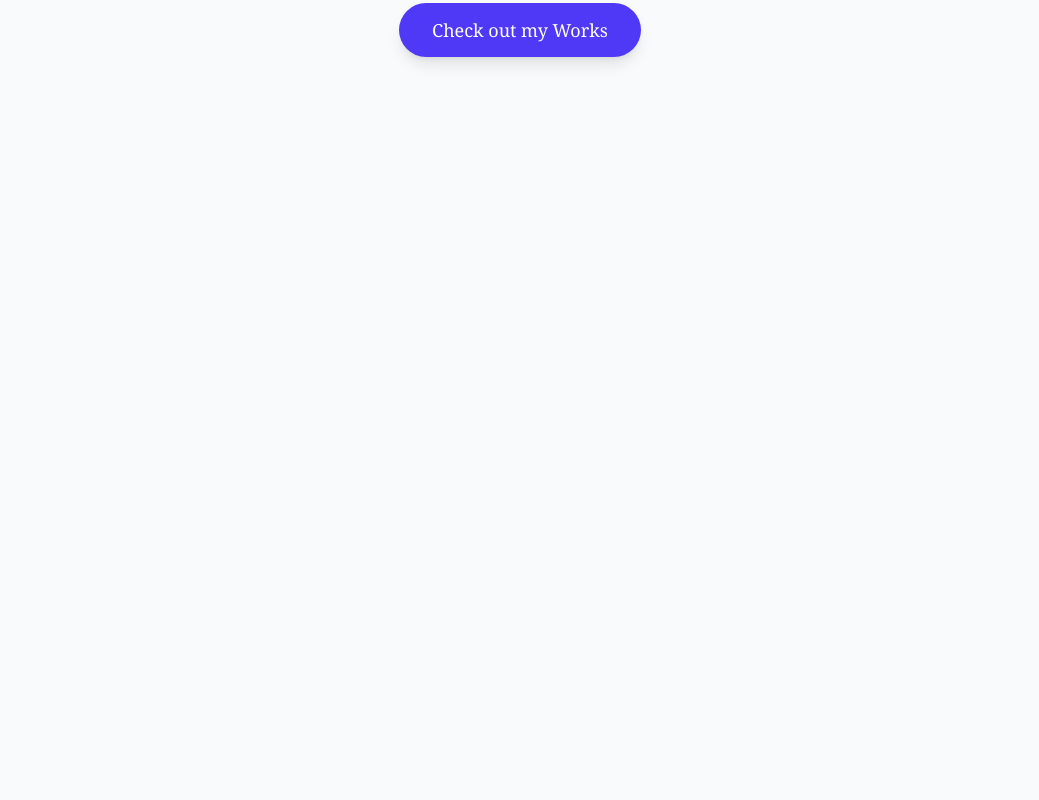
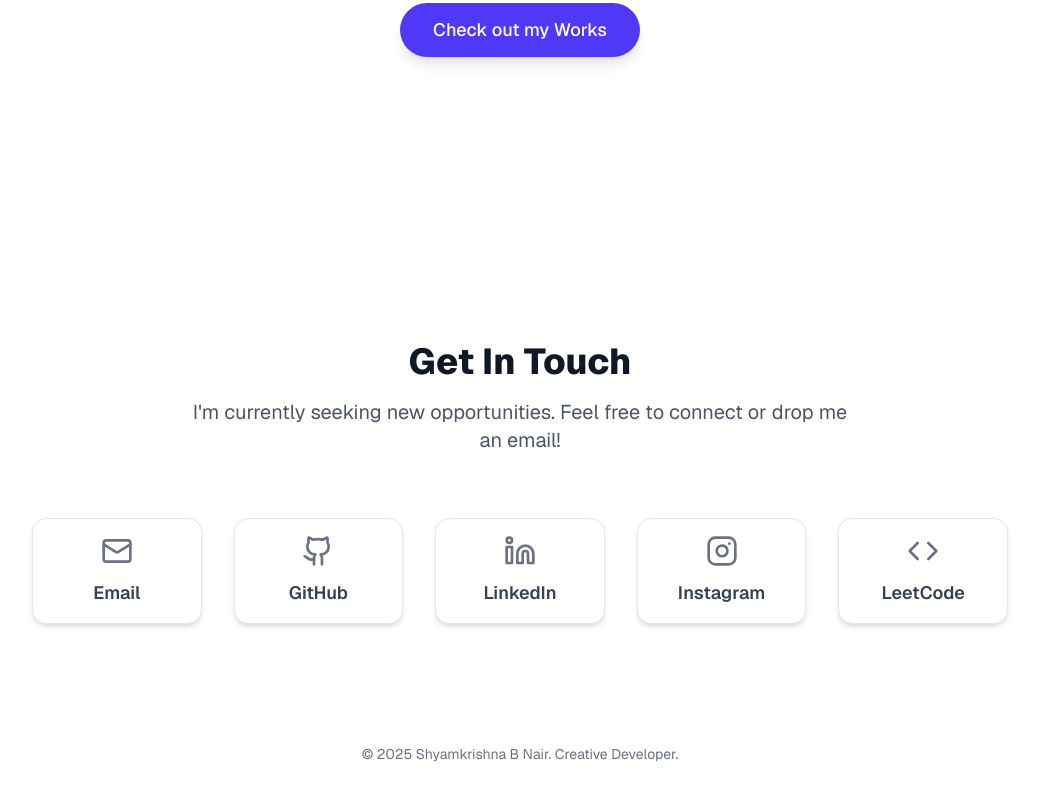
Before and after one commit to shyamkrishnabnair/Next_Portfolio, a Next.js app in the folder portfolio/: page / in a window 1280 px wide. Shown: the part 554-1354 px from the top of the page, without its empty margins (120-1159 px from the left). Built offline with nearby package versions, Linux system fonts and the light colour scheme.

Commit message:
contacts

```diff
--- /dev/null
+++ b/package.json
@@ -0,0 +1,6 @@
+{
+  "dependencies": {
+    "lucide-react": "^0.544.0",
+    "lucide-vue-next": "^0.544.0"
+  }
+}
--- a/portfolio/app/globals.css
+++ b/portfolio/app/globals.css
@@ -80,7 +80,7 @@
 
 .dark {
   --background: oklch(0.145 0 0);
-  --foreground: oklch(0.985 0 0);
+  --foreground: oklch(22.809% 0.12545 294.805);
   --card: oklch(0.205 0 0);
   --card-foreground: oklch(0.985 0 0);
   --popover: oklch(0.205 0 0);
--- a/portfolio/app/page.tsx
+++ b/portfolio/app/page.tsx
@@ -1,12 +1,18 @@
 "use client";
+
 import Navbar from "./components/Navbar";
 import Landing from "./pages/Landing";
+import ContactSection from "./pages/Contact";
 
 export default function App() {
   return (
-    <div className="font-serif antialiased text-gray-900 bg-gray-50 min-h-[200vh]">
+    <div className="font-sans antialiased text-gray-900 bg-blue ">
       <Navbar />
       <Landing />
+      <ContactSection />
+      <footer className="py-6 text-center text-sm text-gray-500 ">
+        &copy; {new Date().getFullYear()} Shyamkrishna B Nair. Creative Developer.
+      </footer>
     </div>
   );
 }
--- a/portfolio/app/pages/Contact.tsx
+++ b/portfolio/app/pages/Contact.tsx
@@ -0,0 +1,81 @@
+import { Menu, X, Github, Linkedin, Instagram, Code, Mail } from 'lucide-react';
+
+const contactLinks: ContactLink[] = [
+    {
+        name: 'Email',
+        href: 'mailto:shyamkrishnabnair@gmail.com',
+        icon: Mail,
+        color: 'hover:text-red-600' // Gmail Red
+    },
+    {
+        name: 'GitHub',
+        href: 'https://github.com/shyamkrishnabnair',
+        icon: Github,
+        color: 'hover:text-gray-900' // GitHub Black
+    },
+    {
+        name: 'LinkedIn',
+        href: 'https://linkedin.com/in/shyamkrshnabnair',
+        icon: Linkedin,
+        color: 'hover:text-blue-700' // LinkedIn Blue
+    },
+    {
+        name: 'Instagram',
+        href: 'https://instagram.com/shyamkrizzna',
+        icon: Instagram,
+        color: 'hover:text-pink-600' // Instagram Pink/Purple
+    },
+    {
+        name: 'LeetCode',
+        href: 'https://leetcode.com/shyamkrishnabnair',
+        icon: Code, // Using a generic Code icon from Lucide
+        color: 'hover:text-yellow-600' // LeetCode Yellow/Orange
+    },
+];
+
+
+interface ContactLink {
+  name: string;
+  href: string;
+  // FIX: Using React.ComponentType<any> allows the component to accept arbitrary props like 'size'.
+  icon: React.ComponentType<any>;
+  color: string; // Tailwind color class for hover effect
+}
+
+const ContactSection: React.FC = () => (
+    <section id="contact" className="py-24 bg-white">
+        <div className="container mx-auto px-6 max-w-5xl">
+            <h2 className="text-4xl font-extrabold text-center mb-4 text-gray-900">
+                Get In Touch
+            </h2>
+            <p className="text-xl text-center text-gray-600 mb-16 max-w-2xl mx-auto">
+                I'm currently seeking new opportunities. Feel free to connect or drop me an email!
+            </p>
+
+            <div className="grid grid-cols-2 sm:grid-cols-3 md:grid-cols-5 gap-8">
+                {contactLinks.map((link) => (
+                    <a
+                        key={link.name}
+                        href={link.href}
+                        target="_blank"
+                        rel="noopener noreferrer"
+                        className="flex flex-col items-center justify-center p-4 rounded-xl border border-gray-200 bg-white
+                                   shadow-md transition-all duration-300 hover:shadow-xl transform hover:scale-[1.03]
+                                   group"
+                    >
+                        <link.icon
+                            size={32}
+                            className={`text-gray-500 transition-colors duration-300 group-hover:scale-110 ${link.color}`}
+                            style={{ width: '32px', height: '32px' }}
+                        />
+                        <span className={`mt-3 text-lg font-semibold text-gray-700 transition-colors duration-300 ${link.color}`}>
+                            {link.name}
+                        </span>
+                    </a>
+                ))}
+            </div>
+        </div>
+    </section>
+);
+
+export default ContactSection
```
Also changed, not shown: 1 other file (tests, documents, lock files or other folders).
